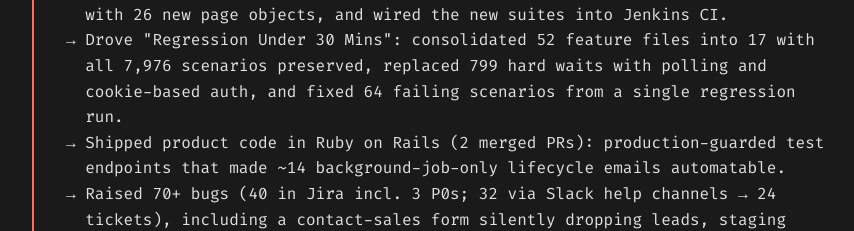
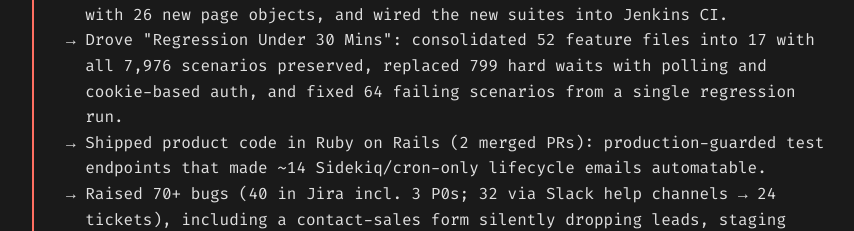
Before and after one commit to Tameemahmedd/tameemmulla-portfolio, a React (Vite) app: page / in a window 1280 px wide. Shown: the part 1748-1979 px from the top of the page, without its empty margins (208-1062 px from the left). Built offline with nearby package versions, Linux system fonts and the light colour scheme.

Commit message:
Restore React/Sidekiq mentions outside the skills list

```diff
--- a/src/components/About.jsx
+++ b/src/components/About.jsx
@@ -5,7 +5,7 @@ const About = () => (
     <h2>ABOUT ME</h2>
     <p className="tagline">CODE. EAT. SLEEP. REPEAT.</p>
     <p className="summary">
-      Software Development Engineer in Test with 2+ years of experience automating and certifying revenue-critical, full-stack products. At BrowserStack I build Playwright and Nightwatch.js automation for checkout, pricing, contact-sales and lead-capture flows, drive the Nightwatch → Playwright migration, and trace bugs to the root cause in Rails code. At Cisco (Splunk AppDynamics), I redesigned a test framework that raised the pass rate from 65% to 96%.
+      Software Development Engineer in Test with 2+ years of experience automating and certifying revenue-critical, full-stack products. At BrowserStack I build Playwright and Nightwatch.js automation for checkout, pricing, contact-sales and lead-capture flows, drive the Nightwatch → Playwright migration, and trace bugs to the root cause in Rails and React code. At Cisco (Splunk AppDynamics), I redesigned a test framework that raised the pass rate from 65% to 96%.
     </p>
   </section>
 );
--- a/src/components/Experience.jsx
+++ b/src/components/Experience.jsx
@@ -14,7 +14,7 @@ const Experience = () => (
             <li>Closed automation coverage gaps across 11 Growth modules, all merged: Contact Sales / Book-a-Demo form (form → Salesforce lead → RevenueHero booking), Checkout, Pricing Page, Webinars (90% → 100%), Pipe CTA leads (11/12), Abandoned-lead capture, Lifecycle Emailers (48/52), Speedboat touchpoints & intro modals (124/150), Hello Bar (33% → 100%) and Free Product Access.</li>
             <li>Migrated ~160+ test cases from Nightwatch to Playwright (V3 checkout flows, redirection, V4.2 switch-to-annual across all products, App Live intro modal) with 26 new page objects, and wired the new suites into Jenkins CI.</li>
             <li>Drove "Regression Under 30 Mins": consolidated 52 feature files into 17 with all 7,976 scenarios preserved, replaced 799 hard waits with polling and cookie-based auth, and fixed 64 failing scenarios from a single regression run.</li>
-            <li>Shipped product code in Ruby on Rails (2 merged PRs): production-guarded test endpoints that made ~14 background-job-only lifecycle emails automatable.</li>
+            <li>Shipped product code in Ruby on Rails (2 merged PRs): production-guarded test endpoints that made ~14 Sidekiq/cron-only lifecycle emails automatable.</li>
             <li>Raised 70+ bugs (40 in Jira incl. 3 P0s; 32 via Slack help channels → 24 tickets), including a contact-sales form silently dropping leads, staging traffic creating real production leads, and a paywall downgrade firing after the 5th failed payment instead of the 2nd.</li>
             <li>QA Owner for 7 P0 and 11 P1 online-sales features: paywall unlock rules, pricing-page experiments, contact-lead drop mitigation, Freshchat corporate-email validation and Test Management pricing updates.</li>
             <li>Deploy SPOC for 17 production deploy queues: caught and reverted a PR that broke a production build, called a pricing-page rollback, and blocked 5 unready PRs.</li>
```
